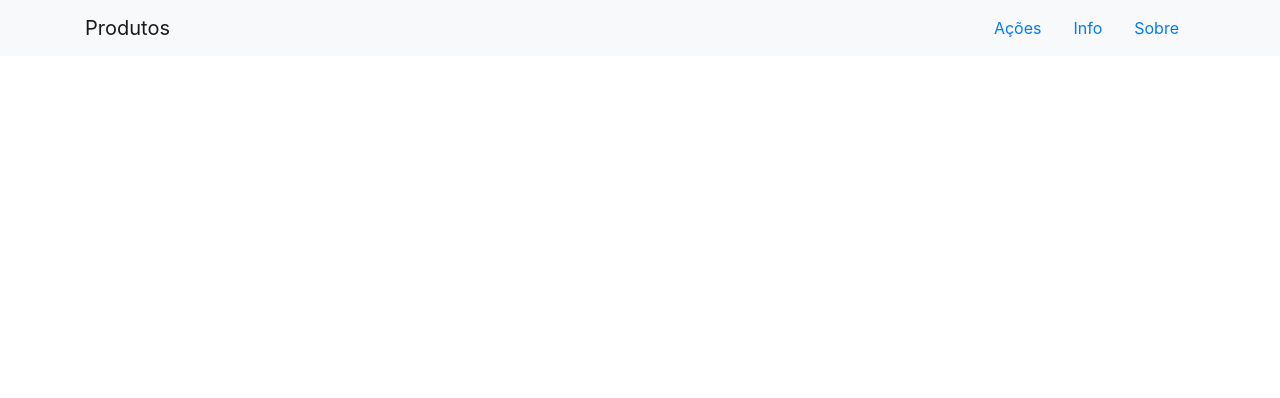
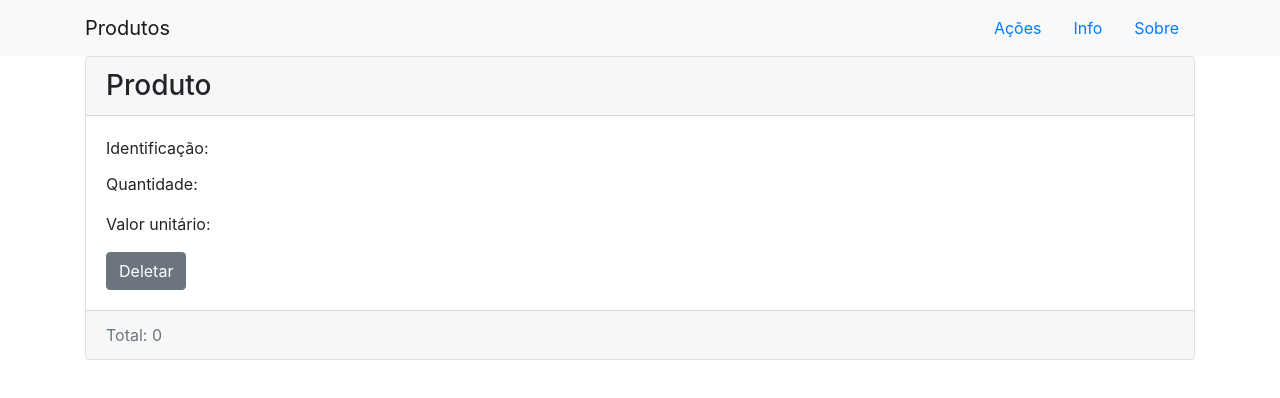
Before and after one commit to vitor7001/Produtos-front-end, a React (Create React App) app: page /produto/1 in a window 1280 px wide. Shown: the top 398 px of the page. Built offline with nearby package versions, Linux system fonts and the light colour scheme; no server answers.

Commit message:
Tela sobre informações dos produtos

```diff
--- a/src/App.js
+++ b/src/App.js
@@ -3,6 +3,7 @@ import Header from './componentes/Header'
 import Sobre from './componentes/Sobre'
 import Painel from './componentes/Painel'
 import Acoes from './componentes/Acoes'
+import Info from './componentes/info/Info'
 
 import {
   BrowserRouter as Router,
@@ -20,7 +21,7 @@ function App() {
           <Route path='/' exact component={Painel} />
           <Route path='/acoes' exact component={Acoes} />
           <Route path='/sobre' exact component={Sobre} />
-
+          <Route path='/produto/:id' exact component={Info} />
        </Switch>
     </div>
   </Router>
--- a/src/componentes/Acoes.js
+++ b/src/componentes/Acoes.js
@@ -1,7 +1,7 @@
 import React, { useState, useEffect } from 'react'
 import axios from 'axios'
 import { Link } from 'react-router-dom'
-import { InputGroup, InputGroupAddon} from 'reactstrap';
+import { InputGroup, InputGroupAddon, Alert } from 'reactstrap';
 
 function Acoes() {
     const [nome, setNome] = useState()
@@ -29,9 +29,9 @@ function Acoes() {
     }, [salvou])
 
     const limparCampos = () =>{
-        setNome()
-        setQtd()
-        setValor()
+        setNome("")
+        setQtd("")
+        setValor("")
         setErros([])
     }
 
@@ -72,28 +72,24 @@ onClick={() => deleteSerie(record.id)}> Remover </button> --> */
 
 
     const renderizaErros = record =>{
-        //console.log(record)
         return (
-
-
-                    <li key={Math.random()}>
-                    Campo <b>{record.field}</b> - {record.defaultMessage}
-                    </li>
-
-
+            <Alert color="danger">
+                Campo <b>{record.field}</b> - {record.defaultMessage}
+            </Alert>
         )
     }
 
     return (
         <div className='container'>
             <h1 align='center'> Produtos</h1>
+            <br/>
 
             {
                 setErros !== [] &&
-                <div className='container'>
-                    <ul>
+                <div>
+
                         {erros.map(renderizaErros)}
-                    </ul>
+
                 </div>
             }
 
--- a/src/componentes/Header.js
+++ b/src/componentes/Header.js
@@ -32,13 +32,13 @@ function Header() {
             <NavItem>
               <NavLink tag={Link} to='/acoes' className='opc'>
                 Ações
-                        </NavLink>
+              </NavLink>
             </NavItem>
 
             <NavItem>
               <NavLink tag={Link} to='/' className='opc'>
                 Info
-                        </NavLink>
+              </NavLink>
             </NavItem>
 
             <NavItem>
--- /dev/null
+++ b/src/componentes/info/Info.js
@@ -0,0 +1,41 @@
+import React, { useState, useEffect } from 'react'
+import axios from 'axios'
+import { Card, Button, CardHeader, CardFooter, CardBody,
+    CardTitle, CardText } from 'reactstrap';
+
+function Info({match}) {
+    const [data, setData] = useState([])
+    const [valor , setValor] = useState()
+    const [valorTotal, setTotal] = useState(0)
+
+
+    useEffect(() => {
+        axios.get('/produto/' + match.params.id)
+            .then(res => {
+                setData(res.data)
+                setValor(res.data.valor.toLocaleString('pt-br',{style: 'currency', currency: 'BRL'}))
+                const formatar = res.data.quantidade * res.data.valor
+                setTotal(formatar.toLocaleString('pt-br',{style: 'currency', currency: 'BRL'}))
+            })
+
+    }, [match.params.id])
+
+
+    return (
+        <div className='container'>
+            <Card>
+                <CardHeader tag="h3">Produto</CardHeader>
+                <CardBody>
+                <CardTitle>Identificação: {data.nome}</CardTitle>
+                <CardText>Quantidade: {data.quantidade}</CardText>
+                <CardText>Valor unitário: {valor}</CardText>
+                <Button>Deletar</Button>
+                </CardBody>
+                <CardFooter className='text-muted center'>Total: {valorTotal}</CardFooter>
+            </Card>
+
+        </div>
+     )
+}
+
+export default Info
```
